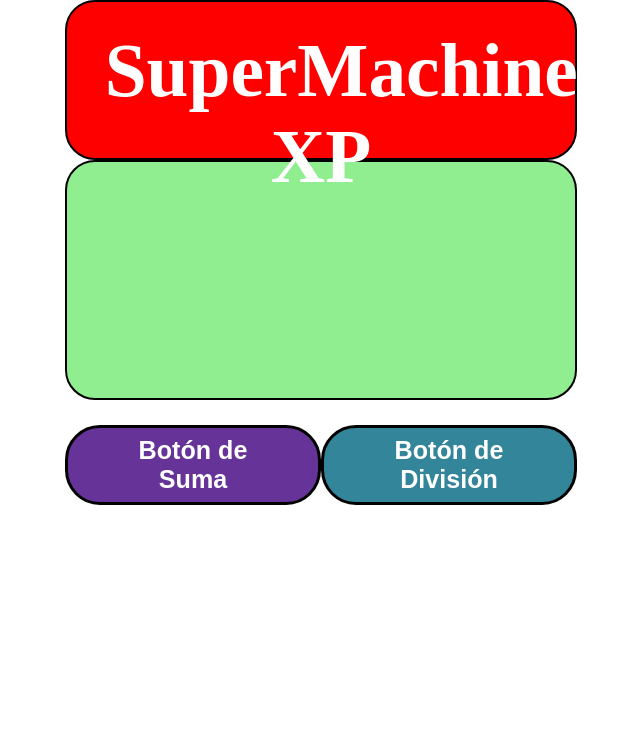
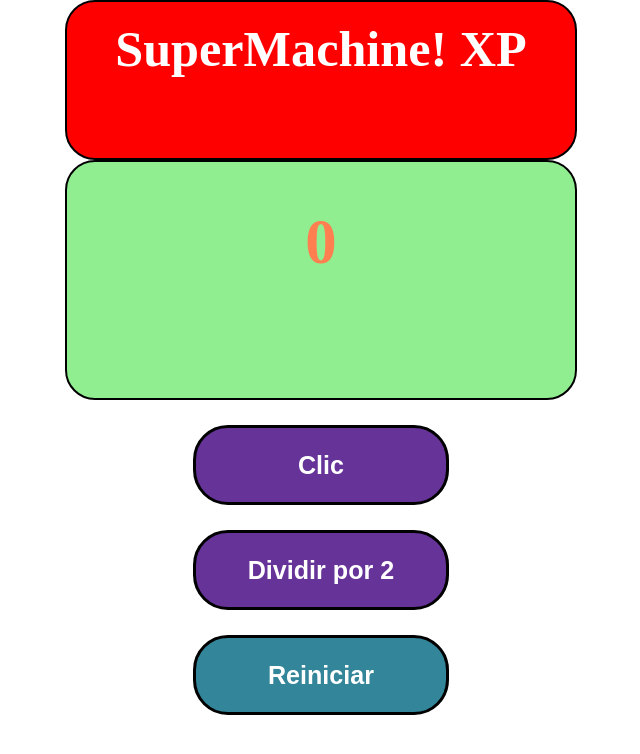
Before and after one commit to JaviBoleca/training-react, a React (Create React App) app: page / in a window 1280 px wide. Shown: the top 754 px of the page, without its empty margins (319-959 px from the left). Built offline with nearby package versions, Linux system fonts and the light colour scheme.

Commit message:
fin-counter

```diff
--- a/src/App.css
+++ b/src/App.css
@@ -5,7 +5,7 @@
   text-align: center;
   justify-content: center;
   height: 20vh;
-  font-size: 3em;
+  font-size: 2em;
   width: 40%;
   margin: auto;
   border: 2px solid black;
--- a/src/App.js
+++ b/src/App.js
@@ -1,17 +1,19 @@
 import Counter from "./componentes/Counter";
 import "./App.css";
-import BotOperators from "./componentes/botOperators";
+import Boton from "./componentes/botOperators";
 import { useState } from "react";
 
 const App = () => {
-  const [num, setNum] = useState("");
+  const [num, setNum] = useState(0);
 
-  const handleSum = () => {
-    setNum("hola");
+  const manejarClic = () => {
+    setNum(num + 1);
   };
-  const handleDiv = () => {
-    // setNum(num / 5);
-    console.log("División");
+  const dividirContador = () => {
+    setNum(num / 2);
+  };
+  const reiniciarContador = () => {
+    setNum(0);
   };
 
   return (
@@ -21,7 +23,18 @@ const App = () => {
       </div>
       <div>
         <Counter num={num} />
-        <BotOperators botsum={handleSum} botdiv={handleDiv} />
+        <Boton texto="Clic" esBotonDeClic={true} manejarClic={manejarClic} />
+        <Boton
+          texto="Dividir por 2"
+          esBotonDeClic={true}
+          manejarClic={dividirContador}
+        />
+        <Boton
+          texto="Reiniciar"
+          esBotonDeClic={false}
+          manejarClic={reiniciarContador}
+        />
+
       </div>
     </>
   );
--- a/src/componentes/Counter.css
+++ b/src/componentes/Counter.css
@@ -1,12 +1,13 @@
 .divCounter {
   padding: 0.7em 1em;
-  width: 40%;
   height: 30vh;
   background-color: lightgreen;
   text-align: center;
+  font-weight: 900;
   justify-content: center;
-  font-size: 3em;
-  width: 40%;
+  font-size: 5em;
+  color: coral;
+  max-width: 40%;
   margin: auto;
   border: 2px solid black;
   border-radius: 30px;
--- a/src/componentes/botOperators.css
+++ b/src/componentes/botOperators.css
@@ -1,4 +1,4 @@
-.styleSum {
+.boton-clic {
   background-color: rebeccapurple;
   height: 10vh;
   color: white;
@@ -14,7 +14,7 @@
 
 
 }
-.styleDiv {
+.boton-reiniciar {
   background-color: rgb(51, 133, 153);
   height: 10vh;
   color: white;
--- a/src/componentes/botOperators.js
+++ b/src/componentes/botOperators.js
@@ -1,16 +1,15 @@
 import "./botOperators.css";
 
-const BotOperators = ({ botSum,botDiv }) => {
+const Boton = ({ texto, esBotonDeClic, manejarClic }) => {
   return (
     <div className="conteneBot">
-      <button className="styleSum" onClick={botSum}>
-        Botón de Suma
-      </button>
-      <button className="styleDiv" onClick={botDiv}>
-        Botón de División
+      <button
+        className={esBotonDeClic ? "boton-clic" : "boton-reiniciar"}
+        onClick={manejarClic}
+      >
+        {texto}
       </button>
     </div>
   );
 };
-
-export default BotOperators;
+export default Boton;
```
